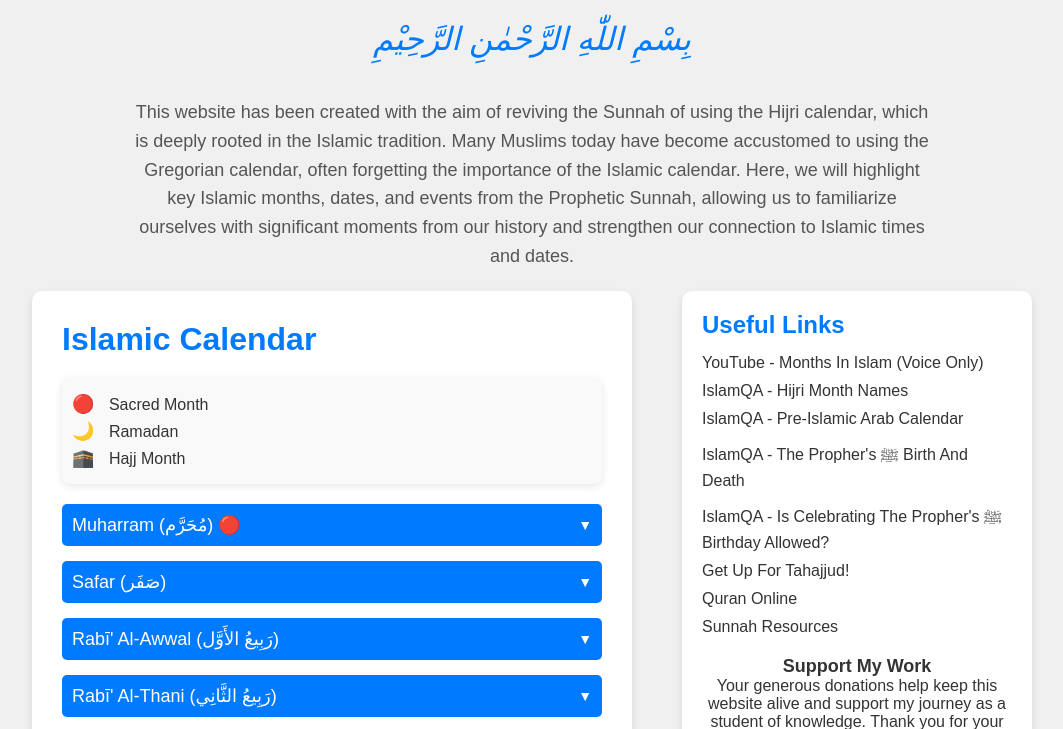
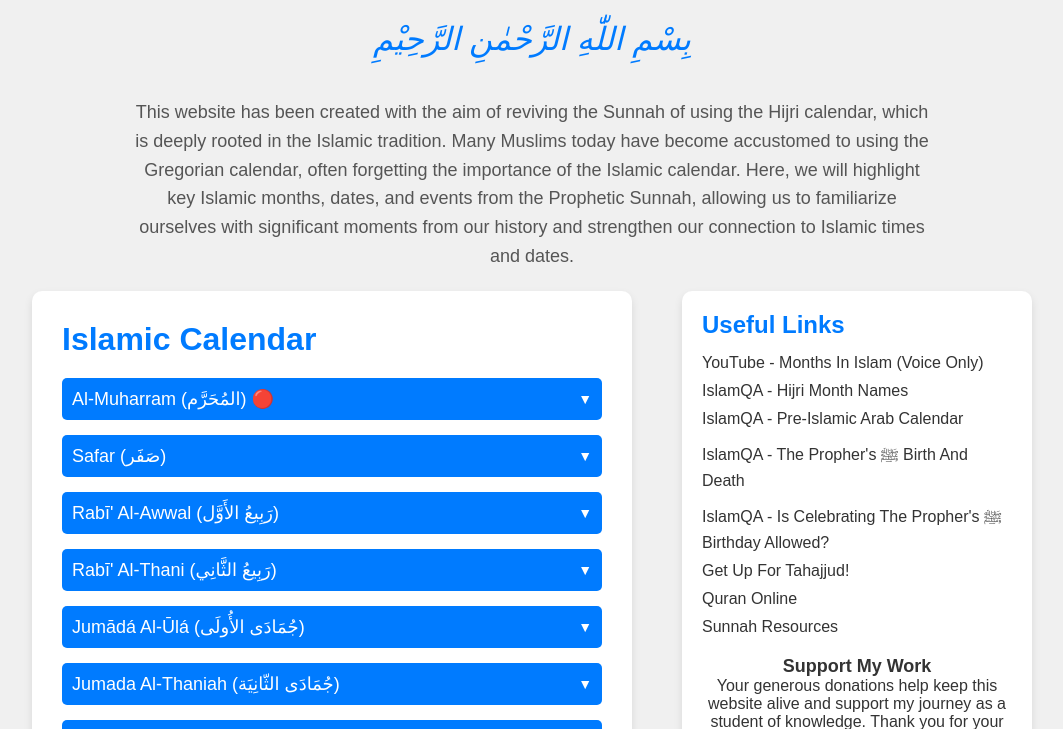
Before and after one commit to ambellamusa/hijri-calendar, a plain HTML site: page index.html in a window 1280 px wide. Shown: the top 729 px of the page, without its empty margins (108-1171 px from the left). Drawn offline with Linux system fonts and the light colour scheme.

Commit message:
remove emoji symbol key

```diff
--- a/hijri_calendar_styling.css
+++ b/hijri_calendar_styling.css
@@ -75,21 +75,7 @@ h1 {
     color: #007bff;
 }
 
-/* Styling for the key/legend under the Islamic Calendar title */
-.calendar-key {
-    margin-bottom: 20px;
-    padding: 10px;
-    background-color: #f9f9f9;  /* Light background for key */
-    border-radius: 8px;
-    box-shadow: 0 2px 8px rgba(0, 0, 0, 0.1);  /* Subtle shadow */
-}
-
-.calendar-key p {
-    margin: 5px 0;
-    font-size: 16px;
-    color: #333;  /* Text color */
-}
-
+/* Styling for the emoji symbols */
 .symbol {
     font-size: 18px;
     margin-right: 10px;  /* Space between symbol and text */
--- a/index.html
+++ b/index.html
@@ -28,17 +28,10 @@
         <div class="calendar-container">
             <h1>Islamic Calendar</h1>
 
-             <!-- Key for symbols -->
-        <div class="calendar-key">
-            <p><span class="symbol">🔴</span> Sacred Month</p>
-            <p><span class="symbol">🌙</span> Ramadan</p>
-            <p><span class="symbol">🕋</span> Hajj Month</p>
-        </div>
-
             <!-- Islamic Calendar Months -->
             <div class="month">
                 <div class="month-title" onclick="toggleInfo('muharram-info')">
-                    Muharram (مُحَرَّم) 🔴<span class="arrow">&#x25BC;</span>
+                    Al-Muharram (المُحَرَّم) 🔴<span class="arrow">&#x25BC;</span>
                 </div>
                 <div class="month-info" id="muharram-info">
                     <p>Muharram, meaning "forbidden," is one of the four sacred months in Islam,
```
